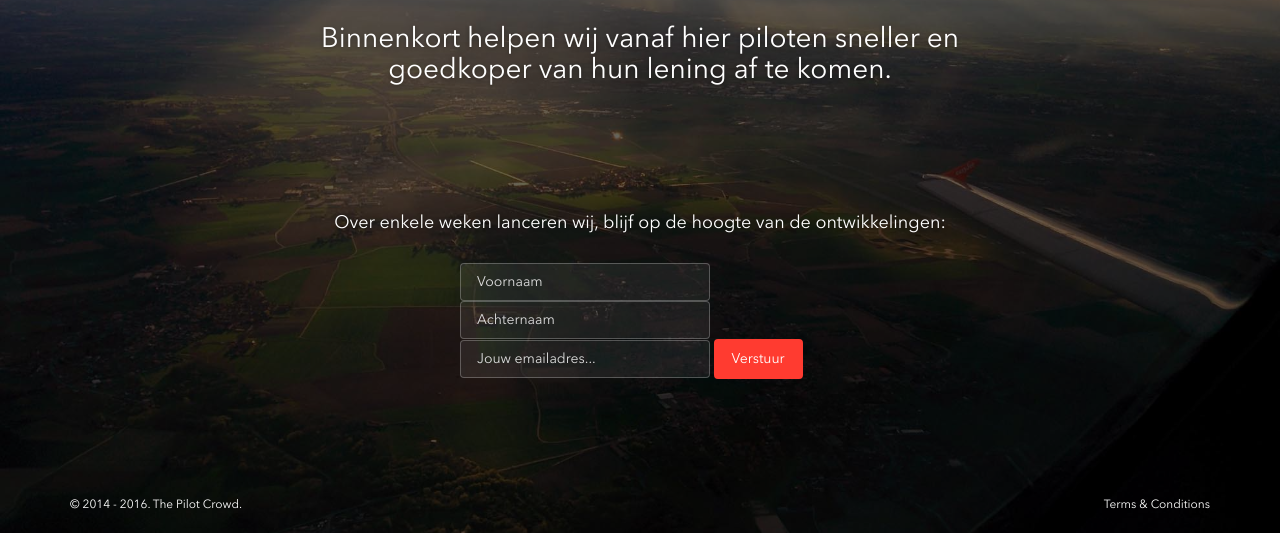
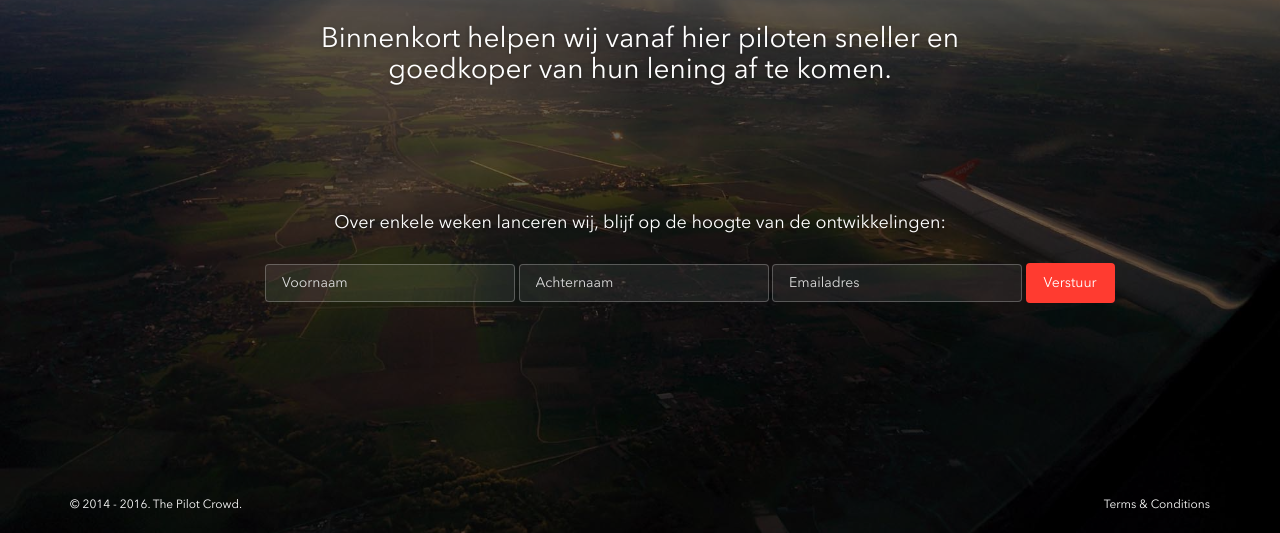
Before and after one commit to jaapbakker88/pc_comingsoon, a plain HTML site: page index.html in a window 1280 px wide. Shown: the part 267-800 px from the top of the page. Drawn offline with Linux system fonts and the light colour scheme; a small style sheet from the web is missing.

Commit message:
fixed form

```diff
--- a/index.html
+++ b/index.html
@@ -128,19 +128,20 @@ sneller en <br>goedkoper van hun lening af te komen.</h4>
                     Over enkele weken lanceren wij, blijf op de hoogte van de ontwikkelingen:
                 </h5>
                 <div class="row">
-                    <div class="col-md-4 col-md-offset-4 col-sm6-6 col-sm-offset-3 ">
-                        <form class="form-inline validate" role="form"  action="https://pilotcrowd.us12.list-manage.com/subscribe/post?u=a6d6b729497a48b3dd46567c2&amp;id=f88c958647" method="post" id="mc-embedded-subscribe-form" name="mc-embedded-subscribe-form" target="_blank" novalidate>
+                    <div class="col-md-10 col-md-offset-2 col-sm-6 col-sm-offset-3 ">
+                        <form class="form-inline validate center-block" role="form"  action="https://pilotcrowd.us12.list-manage.com/subscribe/post?u=a6d6b729497a48b3dd46567c2&amp;id=f88c958647" method="post" id="mc-embedded-subscribe-form" name="mc-embedded-subscribe-form" target="_blank" novalidate>
 
 													<div class="form-group">
+														<label class="sr-only" for="exampleInputFirstName2">Voornaam</label>
 														<input type="text" value="" placeholder="Voornaam" name="FNAME" class="form-control transparent" id="mce-FNAME">
 													</div>
 													<div class="form-group">
+														<label class="sr-only" for="exampleLastName2">Achternaam</label>
 														<input type="text" value="" placeholder="Achternaam" name="LNAME" class="form-control transparent" id="mce-LNAME">
 													</div>
-
 													<div class="form-group">
                             <label class="sr-only" for="exampleInputEmail2">Emailadres</label>
-                            <input type="email" value="" name="EMAIL"  class="form-control transparent" id="mce-EMAIL"  placeholder="Jouw emailadres...">
+                            <input type="email" value="" name="EMAIL"  class="form-control transparent" id="mce-EMAIL"  placeholder="Emailadres">
                           </div>
                             <!-- real people should not fill this in and expect good things - do not remove this or risk form bot signups-->
                             <div style="position: absolute; left: -5000px;" aria-hidden="true"><input type="text" name="b_a6d6b729497a48b3dd46567c2_f88c958647" tabindex="-1" value=""></div>
```
Also changed, not shown: css/coming-sssoon.css (line endings or trailing spaces). Lines whose indentation alone changed are shown as unchanged.
